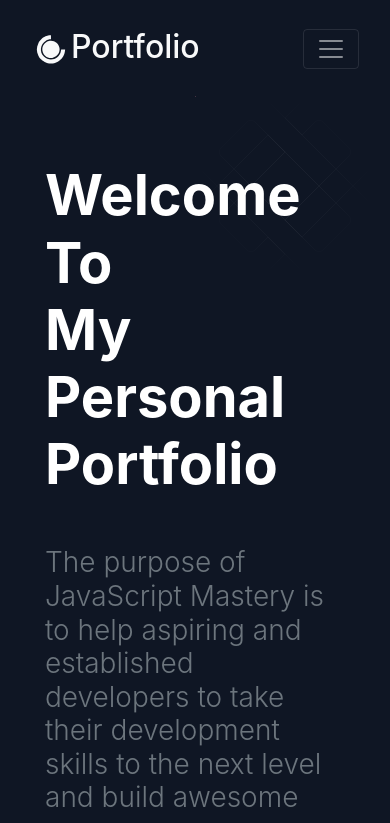
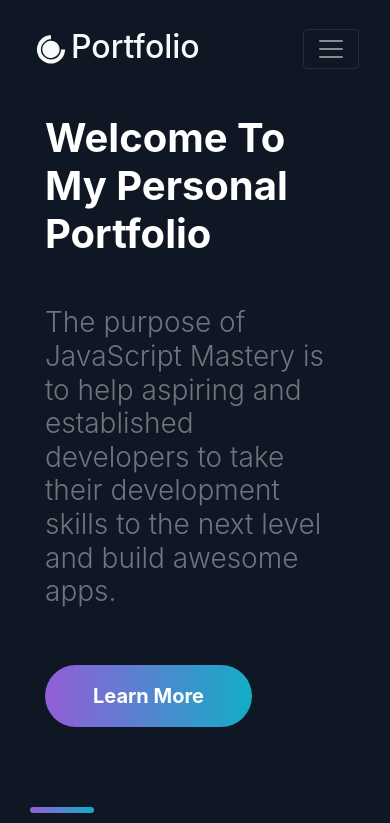
Before and after one commit to mreskini/Portfolio, a React (Create React App) app: page / in a window 390 px wide. Shown: the top 823 px of the page. Built offline with nearby package versions, Linux system fonts and the light colour scheme.

Commit message:
made the hero section more responsive

```diff
--- a/src/components/hero.jsx
+++ b/src/components/hero.jsx
@@ -3,9 +3,9 @@ export default function Hero(){
     return(
         <div className="container-fluid position-relative">
             <div className="row m-0">
-                <div className="col-lg-10 mx-auto my-5 py-3">
+                <div className="col-lg-10 mx-auto my-lg-5 py-3">
                     <div className="col-lg-8">
-                        <div className="display-4 text-white font-weight-bold">
+                        <div className="display-4 hero-title text-white font-weight-bold">
                             Welcome To
                             <br />
                             My Personal Portfolio
--- a/src/index.css
+++ b/src/index.css
@@ -64,6 +64,14 @@ body{
   right: 0px;
   top: -50px;
 }
+@media only screen and (max-width: 992px) {
+  .bg-image{
+    display: none;
+  }
+  .hero-title{
+    font-size: 40px !important;
+  }
+}
 .call-to-action{
   color: white !important;
   border-radius: 100px !important;
```
